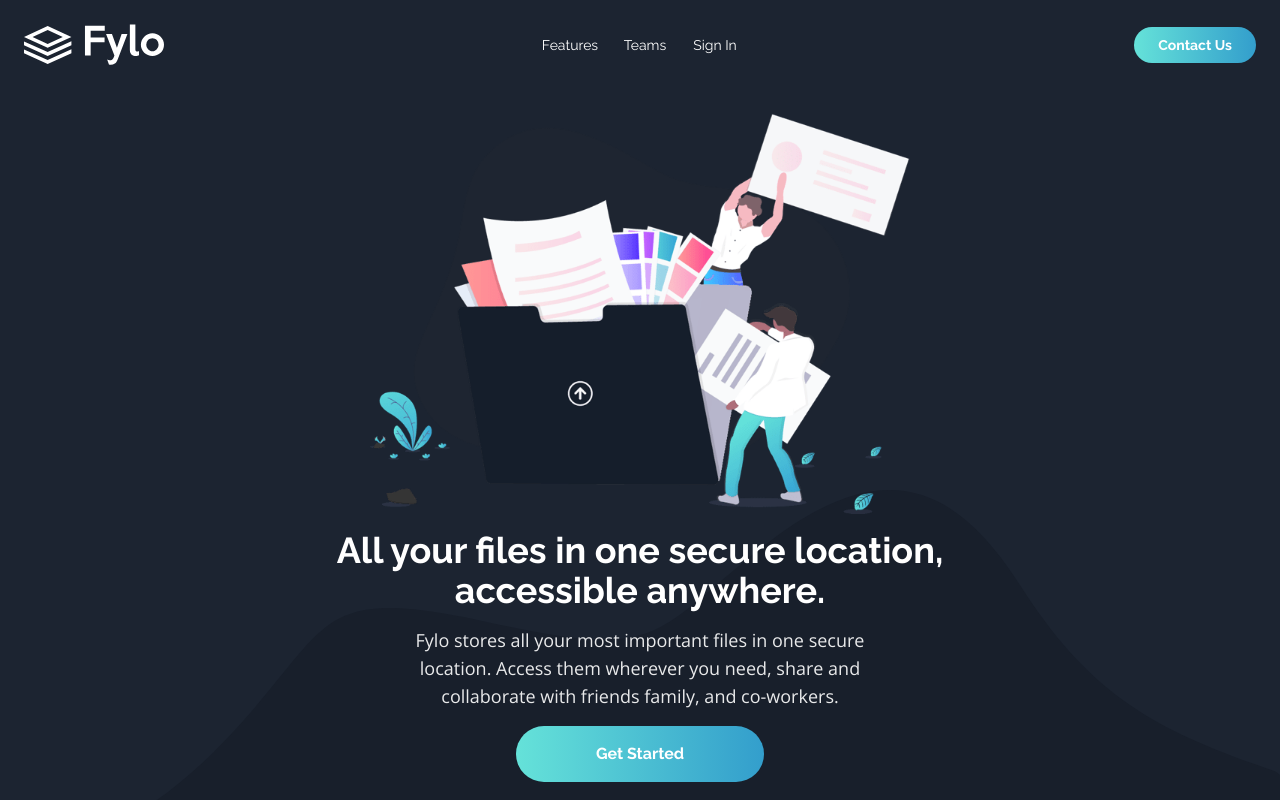
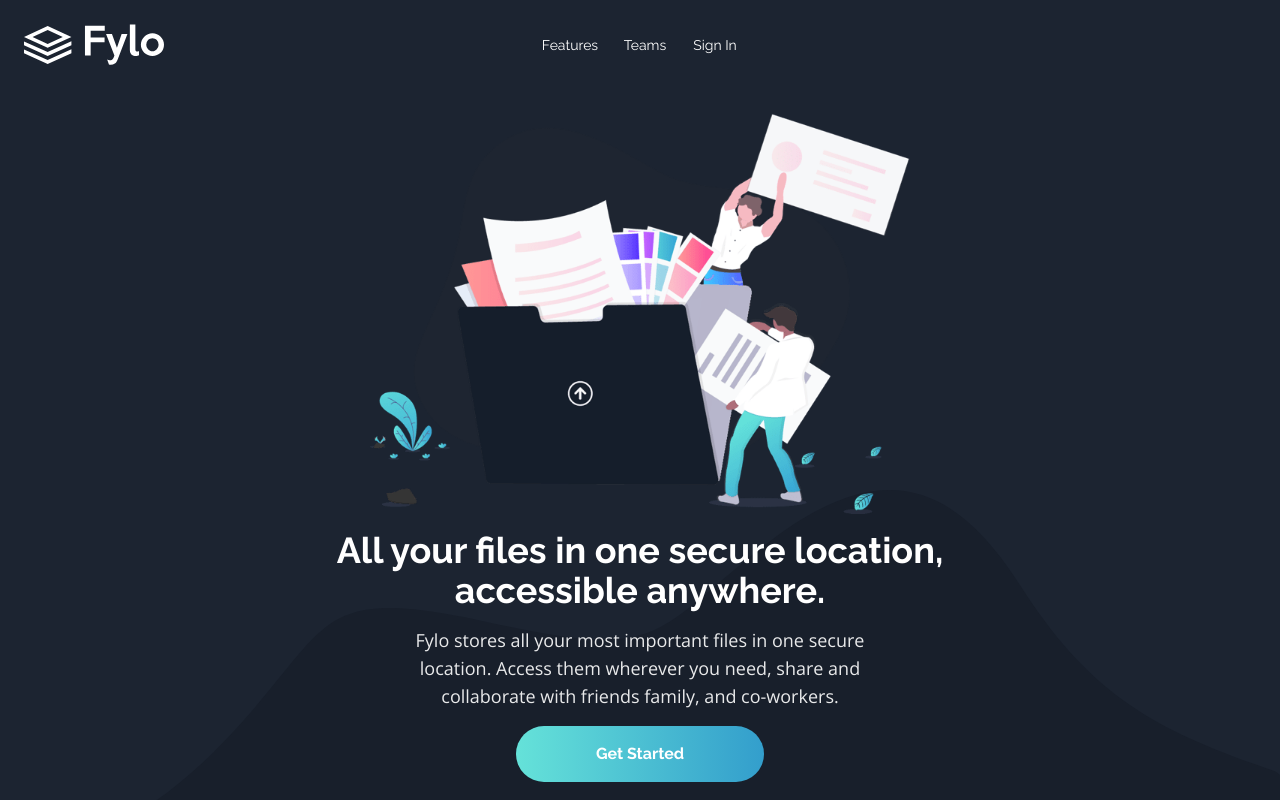
Before and after one commit to joacomesa22/fylo-landing, a React (Vite) app: page / in a window 1280 px wide. Shown: the top 800 px of the page. Built offline with nearby package versions, Linux system fonts and the light colour scheme.

Commit message:
Updated Navbar.jsx

```diff
--- a/src/components/Navbar.jsx
+++ b/src/components/Navbar.jsx
@@ -30,9 +30,6 @@ const Navbar = () => {
           </ul>
         </nav>
         <div>
-          <button className="px-6 py-2 bg-gradient-to-r from-[var(--cyan)] to-[var(--blue)] rounded-full font-bold text-sm hover:brightness-110 duration-200">
-            Contact Us
-          </button>
         </div>
       </div>
     </header>
```
